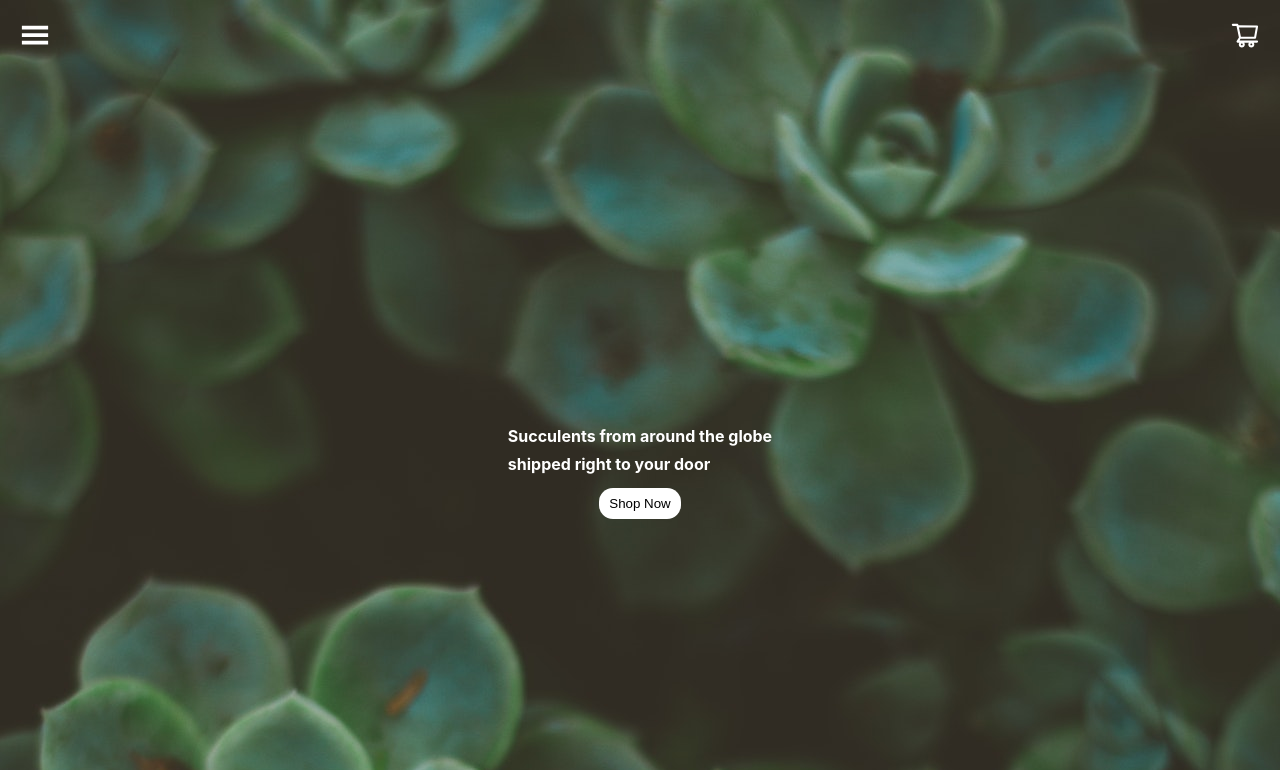
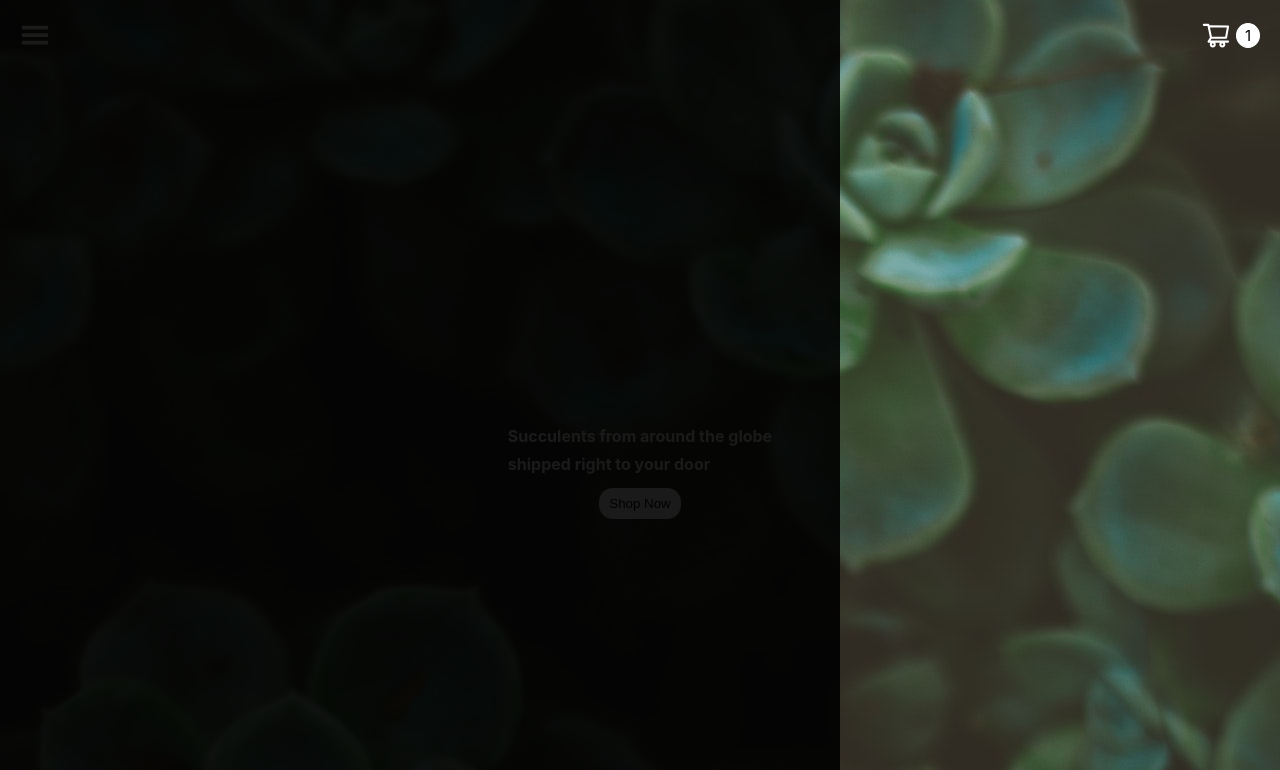
Before and after one commit to Braden0006/react-ecommerce-website, a React (Create React App) app: page / in a window 1280 px wide. Shown: the top 770 px of the page. Built offline with nearby package versions, Linux system fonts and the light colour scheme.

Commit message:
Made the same page navigation, so when a link is clicked in the hamburgermenu, it goes to that specific part of the page

```diff
--- a/package.json
+++ b/package.json
@@ -9,6 +9,8 @@
     "react": "^18.1.0",
     "react-dom": "^18.1.0",
     "react-icons": "^4.3.1",
+    "react-router-dom": "^6.3.0",
+    "react-router-hash-link": "^2.4.3",
     "react-scripts": "5.0.1",
     "web-vitals": "^2.1.4"
   },
--- a/src/App.js
+++ b/src/App.js
@@ -1,12 +1,19 @@
-import React from 'react';
-import './App.css';
-import Navbar from './components/Navbar';
-import HomePage from './components/HomePage';
-import Information from './components/Information';
-import ProductPage from './components/ProductPage';
+import React from "react";
+import {
+  BrowserRouter as Router,
+  Routes,
+  Route,
+} from "react-router-dom";
+import "./App.css";
+import Navbar from "./components/Navbar";
+import HomePage from "./components/HomePage";
+import Information from "./components/Information";
+import ProductPage from "./components/ProductPage";
 
 function App() {
   return (
+    <>
+      <Router>
         <div className="app-container">
           <div className="homepage">
             <Navbar />
@@ -15,7 +22,9 @@ function App() {
           <Information />
           <ProductPage />
         </div>
-  )
+      </Router>
+    </>
+  );
 }
 
 export default App;
--- /dev/null
+++ b/src/components/HamburgerMenu.css
@@ -0,0 +1,30 @@
+.x-icon {
+    color: white;
+    margin: 2rem;
+    font-size: 3rem;
+}
+
+.navbarlink_list {
+    display: flex;
+    flex-direction: column;
+    font-size: 2rem;
+    height: 100vh;
+}
+
+.navbarlink_link {
+    list-style-type: none;
+    padding: 2rem;
+}
+
+.navbarlink-container {
+    background: rgba(0, 0, 0, 0.898);
+    position: absolute;
+    width: 100vw;
+    height: 111vh;
+    transition: 0.7s;
+    top: 0;
+}
+
+.hide {
+    transform: translateX(-44rem);
+}
--- /dev/null
+++ b/src/components/HamburgerMenu.js
@@ -0,0 +1,26 @@
+import React from "react";
+import { HashLink as Link } from "react-router-hash-link";
+import { AiOutlineClose } from "react-icons/ai";
+import './HamburgerMenu.css'
+
+export default function ({open, menu}) {
+  return (
+    <div className={`navbarlink-container ${open()}`}>
+      <AiOutlineClose
+        className="x-icon"
+        onClick={menu}
+      />
+      <ul className="navbarlink_list">
+        <li className="navbarlink_link">
+          <Link to="#about" smooth onClick={menu}>About</Link>
+        </li>
+        <li className="navbarlink_link">
+          <Link to="#shop" smooth onClick={menu}>Shop</Link>
+        </li>
+        <li className="navbarlink_link">
+          <a href="#">Contact</a>
+        </li>
+      </ul>
+    </div>
+  );
+}
--- a/src/components/HomePage.js
+++ b/src/components/HomePage.js
@@ -1,14 +1,16 @@
-import React from 'react'
-import './HomePage.css'
+import React from "react";
+import "./HomePage.css";
 
 export default function HomePage() {
   return (
-    <div className='homepage-container'>
-        <div className='homepage-title-container'>
-            <span className='homepage_title'>Succulents from around the globe</span>
-            <span className='homepage_title'>shipped right to your door</span>
+    <>
+      <div className="homepage-container">
+        <div className="homepage-title-container">
+          <span className="homepage_title">Succulents from around the globe</span>
+          <span className="homepage_title">shipped right to your door</span>
         </div>
-        <button className='homepage_button'>Shop Now</button>
-    </div>
-  )
+        <button className="homepage_button">Shop Now</button>
+      </div>
+    </>
+  );
 }
--- a/src/components/Information.js
+++ b/src/components/Information.js
@@ -4,7 +4,7 @@ import './Information.css'
 
 export default function Information() {
   return (
-    <div className='information-container'>
+    <div className='information-container' id='about'>
         <h1 className='information_title'>Why Succulents?</h1>
         <InformationCard />
     </div>
--- a/src/components/Navbar.css
+++ b/src/components/Navbar.css
@@ -1,3 +1,9 @@
+a {
+    text-decoration: none;
+    color: white;
+    font-weight: 600;
+}
+
 .navbar-container {
     display: flex;
     font-size: 3rem;
@@ -5,3 +11,22 @@
     padding: 2rem;
     color: white;
 }
+
+.hidden {
+    display: none;
+}
+
+.navbarcart_container, .hamburger_container {
+    display: flex;
+    align-items: center;
+}
+
+.number {
+    border: 1px solid white;
+    font-size: 1.5rem;
+    border-radius: 57%;
+    padding: 0.2rem 0.8rem 0.2rem 0.8rem;
+    margin-left: 0.5rem;
+    color: black;
+    background-color: white;
+}
--- a/src/components/Navbar.js
+++ b/src/components/Navbar.js
@@ -1,13 +1,35 @@
-import React from 'react'
-import { GiHamburgerMenu } from 'react-icons/gi'
-import { AiOutlineShoppingCart } from 'react-icons/ai'
-import './Navbar.css'
+import React, { useState } from "react";
+import { GiHamburgerMenu } from "react-icons/gi";
+import { AiOutlineShoppingCart } from "react-icons/ai";
+import "./Navbar.css";
+import HamburgerMenu from "./HamburgerMenu";
 
 export default function Navbar() {
+  const [showMenu, setShowMenu] = useState(false);
+
+  const open = () => {
+    return showMenu ? null : 'hide'
+  }
+
+  const menu = () => {
+    setShowMenu(!showMenu)
+  }
+
   return (
-    <div className='navbar-container'>
-        <GiHamburgerMenu />
-        <AiOutlineShoppingCart />
-    </div>
-  )
+    <>
+      <div className="navbar-container">
+        <div className="hamburger_container">
+          <GiHamburgerMenu
+            className={showMenu ? "hidden" : null}
+            onClick={() => setShowMenu(!showMenu)}
+          />
+        </div>
+        <div className="navbarcart_container">
+          <AiOutlineShoppingCart />
+          <span className="number">1</span>
+        </div>
+      </div>
+      <HamburgerMenu open={open} menu={menu} />
+    </>
+  );
 }
--- a/src/components/ProductPage.js
+++ b/src/components/ProductPage.js
@@ -4,7 +4,7 @@ import ProductPageCard from './ProductPageCard'
 
 export default function ProductPage() {
   return (
-    <div className='product-container'>
+    <div className='product-container' id='shop'>
         <h2 className='product_title'>Shop</h2>
         <ProductPageCard />
     </div>
--- a/src/components/ProductPageCard.js
+++ b/src/components/ProductPageCard.js
@@ -21,7 +21,7 @@ export default function ProductPageCard() {
           </div>
           <div className="productcard_img_container aloe_vera"></div>
           <div className='productcard_info_container'>
-            <p className='productcard_info'>Aloe Vera is one of the most popular succulent plants</p>
+            <p className='productcard_info'>Aloe Vera is one of the most popular succulent plants. This plant originated in the Arabian peninsula. You can use the compounds in the leaf to ease scrapes and burns</p>
           </div>
           <button className='productcard_button'>Add to cart</button>
       </div>
```
Also changed, not shown: src/index.js (+5 -5 lines), 1 other file (tests, documents, lock files or other folders). Lines whose indentation alone changed are shown as unchanged.
